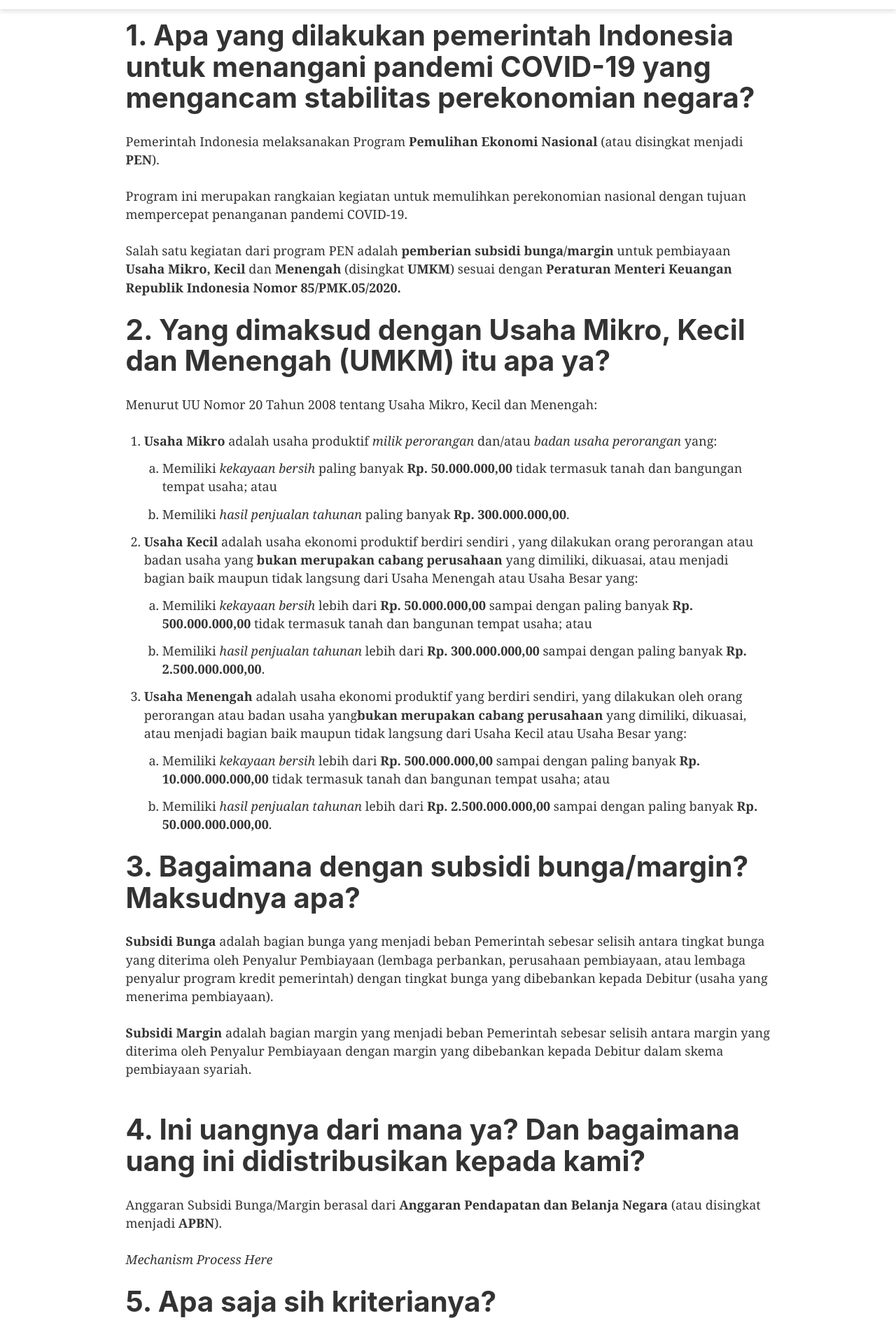
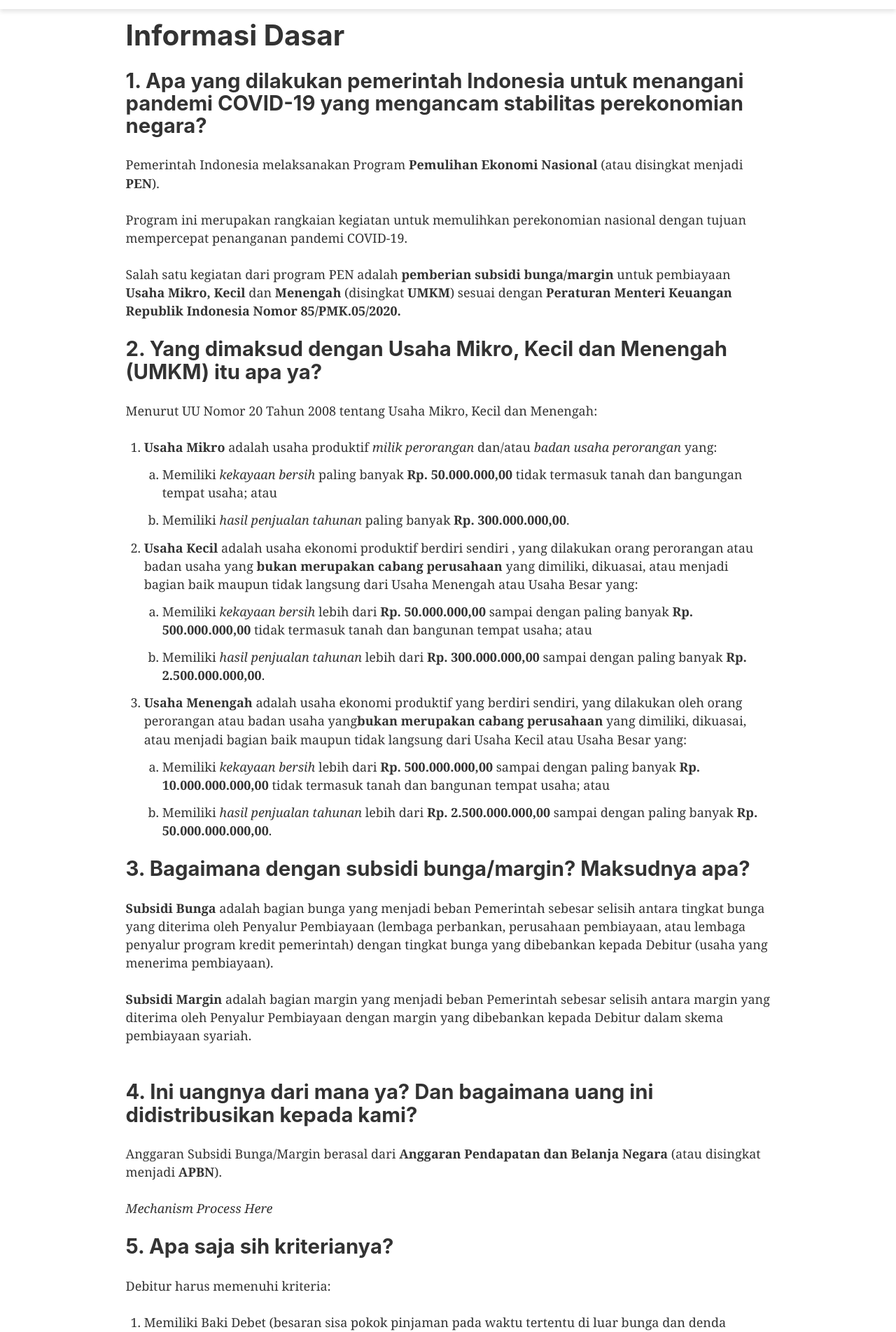
Before and after one commit to rakhadjo/subsidi-umkm, a Gatsby site: page /questions in a window 1280 px wide. Shown: the part 49-1953 px from the top of the page at 70% size. Built offline with nearby package versions, Linux system fonts and the light colour scheme; Gatsby itself is replaced by a stand-in of ours.

Commit message:
add: formula, change: h1->h2

```diff
--- a/src/pages/questions.js
+++ b/src/pages/questions.js
@@ -2,13 +2,16 @@ import React from "react"
 import { Link } from "gatsby"
 
 import Layout from "../components/layout"
+import SEO from "../components/seo"
 
 const QuestionsPage = () => (
   <Layout>
-    <h1>
+    <SEO title="Informasi" />
+    <h1>Informasi Dasar</h1>
+    <h2>
       1. Apa yang dilakukan pemerintah Indonesia untuk menangani pandemi
       COVID-19 yang mengancam stabilitas perekonomian negara?
-    </h1>
+    </h2>
     <p>
       Pemerintah Indonesia melaksanakan Program{" "}
       <b>Pemulihan Ekonomi Nasional</b> (atau disingkat menjadi <b>PEN</b>).
@@ -22,9 +25,9 @@ const QuestionsPage = () => (
       sesuai dengan{" "}
       <b>Peraturan Menteri Keuangan Republik Indonesia Nomor 85/PMK.05/2020.</b>
     </p>
-    <h1>
+    <h2>
       2. Yang dimaksud dengan Usaha Mikro, Kecil dan Menengah (UMKM) itu apa ya?
-    </h1>
+    </h2>
     <p>
       Menurut UU Nomor 20 Tahun 2008 tentang Usaha Mikro, Kecil dan Menengah:
     </p>
@@ -83,7 +86,7 @@ const QuestionsPage = () => (
         </ol>
       </li>
     </ol>
-    <h1>3. Bagaimana dengan subsidi bunga/margin? Maksudnya apa?</h1>
+    <h2>3. Bagaimana dengan subsidi bunga/margin? Maksudnya apa?</h2>
     <p>
       <b>Subsidi Bunga</b> adalah bagian bunga yang menjadi beban Pemerintah
       sebesar selisih antara tingkat bunga yang diterima oleh Penyalur
@@ -97,10 +100,10 @@ const QuestionsPage = () => (
       syariah.
       <br /> <br />
     </p>
-    <h1>
+    <h2>
       4. Ini uangnya dari mana ya? Dan bagaimana uang ini didistribusikan kepada
       kami?
-    </h1>
+    </h2>
     <p>
       Anggaran Subsidi Bunga/Margin berasal dari{" "}
       <b>Anggaran Pendapatan dan Belanja Negara</b> (atau disingkat menjadi{" "}
@@ -109,7 +112,7 @@ const QuestionsPage = () => (
     <p>
       <i>Mechanism Process Here</i>
     </p>
-    <h1>5. Apa saja sih kriterianya?</h1>
+    <h2>5. Apa saja sih kriterianya?</h2>
     <p>Debitur harus memenuhi kriteria:</p>
     <ol>
       <li>
@@ -129,7 +132,7 @@ const QuestionsPage = () => (
         Memiliki Nomor Pokok Wajib Pajak (NPWP) atau mendaftar untuk NPWP.
       </li>
     </ol>
-    <h1>6. Sebesar apa pembiayaan yang bisa diberikan kepada usaha saya?</h1>
+    <h2>6. Sebesar apa pembiayaan yang bisa diberikan kepada usaha saya?</h2>
     <p>
       Subsidi Bunga/Margin diberikan kepada Debitur UMKM dengan Plafon (batas
       nilai maksimum) Pembiayaan paling tinggi <b>Rp. 10.000.000.000,00</b>{" "}
@@ -192,10 +195,16 @@ const QuestionsPage = () => (
       src="https://cdnjs.cloudflare.com/ajax/libs/mathjax/2.7.5/MathJax.js?config=TeX-MML-AM_CHTML"
       async
     ></script>
-    <h1>
+    <div align="center">
+      <img
+        src="https://latex.codecogs.com/gif.latex?\frac{Besaran\&space;Subsidi\&space;*&space;Baki\&space;Debet\&space;*&space;Hari\&space;Bunga\&space;atau\&space;Hari\&space;Margin}{360}"
+        title="\frac{Besaran\ Subsidi\ * Baki\ Debet\ * Hari\ Bunga\ atau\ Hari\ Margin}{360}"
+      />
+    </div>
+    <h2>
       7. Wah, bermanfaat sekali! Bagaimana cara mendaftarkan usaha saya untuk
       subsidi ini?
-    </h1>
+    </h2>
     <p>
       Setelah Peraturan Menteri Keuangan Republik Indonesia Nomor 85/PMK.05/2020
       menggantikan Peraturan Menteri Keuangan Republik Indonesia Nomor
@@ -209,7 +218,7 @@ const QuestionsPage = () => (
       sebagaimana yang dijelaskan di atas.
     </p>
     <div align="center">
-        informasi berdasarkan{" "}
+      informasi berdasarkan{" "}
       <Link to="https://peraturan.bpk.go.id/Home/Download/132790/85_PMK.05_2020.pdf">
         PMK RI Nomor 85/PMK.05/2020
       </Link>
```
